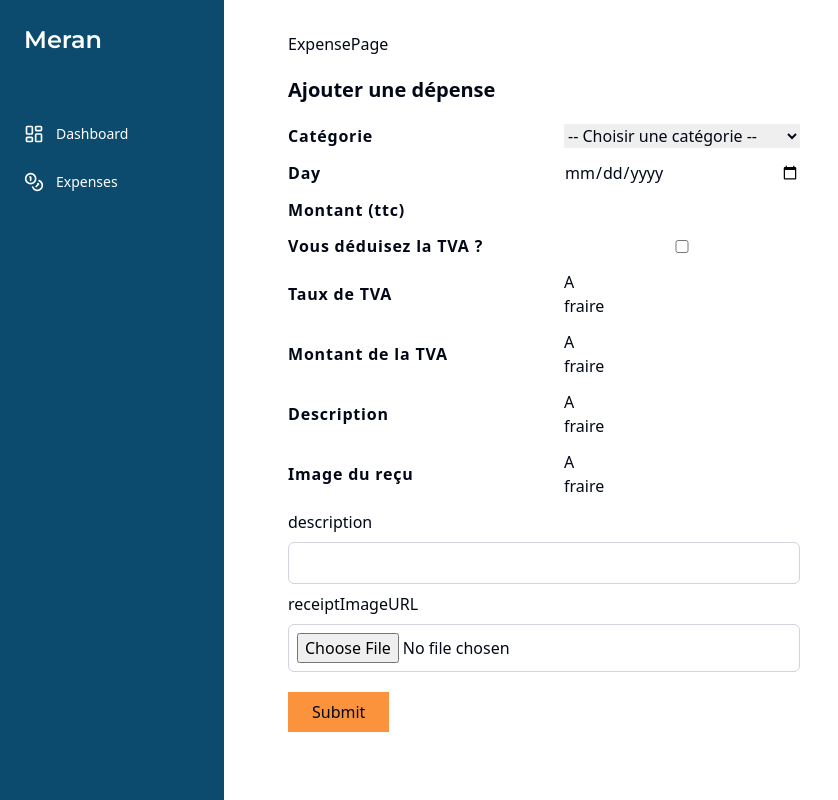
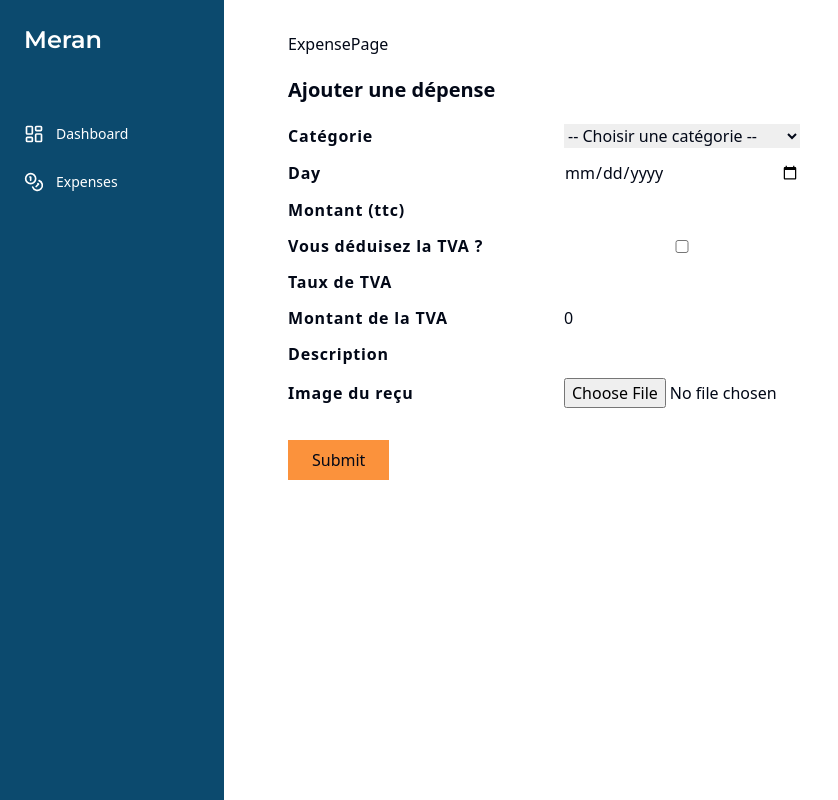
Before and after one commit to erischon/meran, a Next.js app: page /expenses in a window 1280 px wide. Shown: the whole page, without its empty margins (0-838 px from the left). Built offline with nearby package versions, Linux system fonts and the light colour scheme.

Commit message:
Update ExpenseForm.tsx

```diff
--- a/src/components/expenses/ExpenseForm.tsx
+++ b/src/components/expenses/ExpenseForm.tsx
@@ -100,22 +100,61 @@ export default function ExpenseForm() {
     {
       name: "tvaRate",
       label: "Taux de TVA",
-      inputField: () => <div>A fraire</div>,
+      inputField: () => (
+        <input
+          type="number"
+          id="tvaRate"
+          {...register("tvaRate", {
+            required:
+              form.watch("hasTva") === true
+                ? "Quand il y a une TVA, le taux de TVA est requis."
+                : "",
+            onChange: (e: any) => handleTvaRate(e.target.value),
+          })}
+          className="col-span-6"
+        />
+      ),
+      specificClass: "form.watch('hasTva') === false ? 'hidden' : 'block'",
     },
     {
       name: "tvaAmount",
       label: "Montant de la TVA",
-      inputField: () => <div>A fraire</div>,
+      inputField: () => (
+        <input
+          type="number"
+          id="tvaAmount"
+          {...register("tvaAmount")}
+          className="col-span-6"
+          readOnly={true}
+        />
+      ),
+      specificClass: "form.watch('hasTva') === false ? 'hidden' : 'block'",
     },
     {
       name: "description",
       label: "Description",
-      inputField: () => <div>A fraire</div>,
+      inputField: () => (
+        <input
+          type="text"
+          id="description"
+          {...register("description", {
+            required: "La description est requise.",
+          })}
+          className="col-span-6"
+        />
+      ),
     },
     {
       name: "receiptImageURL",
       label: "Image du reçu",
-      inputField: () => <div>A fraire</div>,
+      inputField: () => (
+        <input
+          type="file"
+          id="receiptImageURL"
+          {...register("receiptImageURL")}
+          className="col-span-6"
+        />
+      ),
     },
   ];
 
@@ -127,7 +166,9 @@ export default function ExpenseForm() {
         {formFields.map((field, k) => {
           return (
             <div key={k} className="mb-3">
-              <div className="grid grid-cols-12 justify-start items-center space-x-5">
+              <div
+                className={`${field?.specificClass} grid grid-cols-12 justify-start items-center space-x-5`}
+              >
                 <label
                   htmlFor={field.name}
                   className="col-span-6 font-semibold tracking-wider"
@@ -136,11 +177,11 @@ export default function ExpenseForm() {
                 </label>
 
                 {field.inputField()}
+              </div>
 
-                <p className="text-red-500 italic">
-                  {errors.category?.message}
-                </p>
-              </div>
+              <p className="text-red-500 italic">
+                {errors[field.name as keyof FormValues]?.message}
+              </p>
             </div>
           );
         })}
@@ -220,7 +261,7 @@ export default function ExpenseForm() {
           />
         </div> */}
 
-        <div
+        {/* <div
           className={`${
             form.watch("hasTva") === false ? "hidden" : "block"
           } flex flex-col space-y-2`}
@@ -242,9 +283,9 @@ export default function ExpenseForm() {
           <p className="text-red-500 font-semibold">
             {errors.tvaRate?.message}
           </p>
-        </div>
+        </div> */}
 
-        <div
+        {/* <div
           className={`${
             form.watch("hasTva") === false ? "hidden" : "block"
           } flex flex-col space-y-2`}
@@ -257,9 +298,9 @@ export default function ExpenseForm() {
             className="border border-gray-300 p-2 rounded-md"
             readOnly={true}
           />
-        </div>
+        </div> */}
 
-        <div className="flex flex-col space-y-2">
+        {/* <div className="flex flex-col space-y-2">
           <label htmlFor="description">description</label>
           <input
             type="text"
@@ -273,9 +314,9 @@ export default function ExpenseForm() {
           <p className="text-red-500 font-semibold">
             {errors.description?.message}
           </p>
-        </div>
+        </div> */}
 
-        <div className="flex flex-col space-y-2">
+        {/* <div className="flex flex-col space-y-2">
           <label htmlFor="receiptImageURL">receiptImageURL</label>
           <input
             type="file"
@@ -283,7 +324,7 @@ export default function ExpenseForm() {
             {...register("receiptImageURL")}
             className="border border-gray-300 p-2 rounded-md"
           />
-        </div>
+        </div> */}
 
         <button className="bg-orange-400 py-2 px-6 my-5">Submit</button>
       </form>
```
